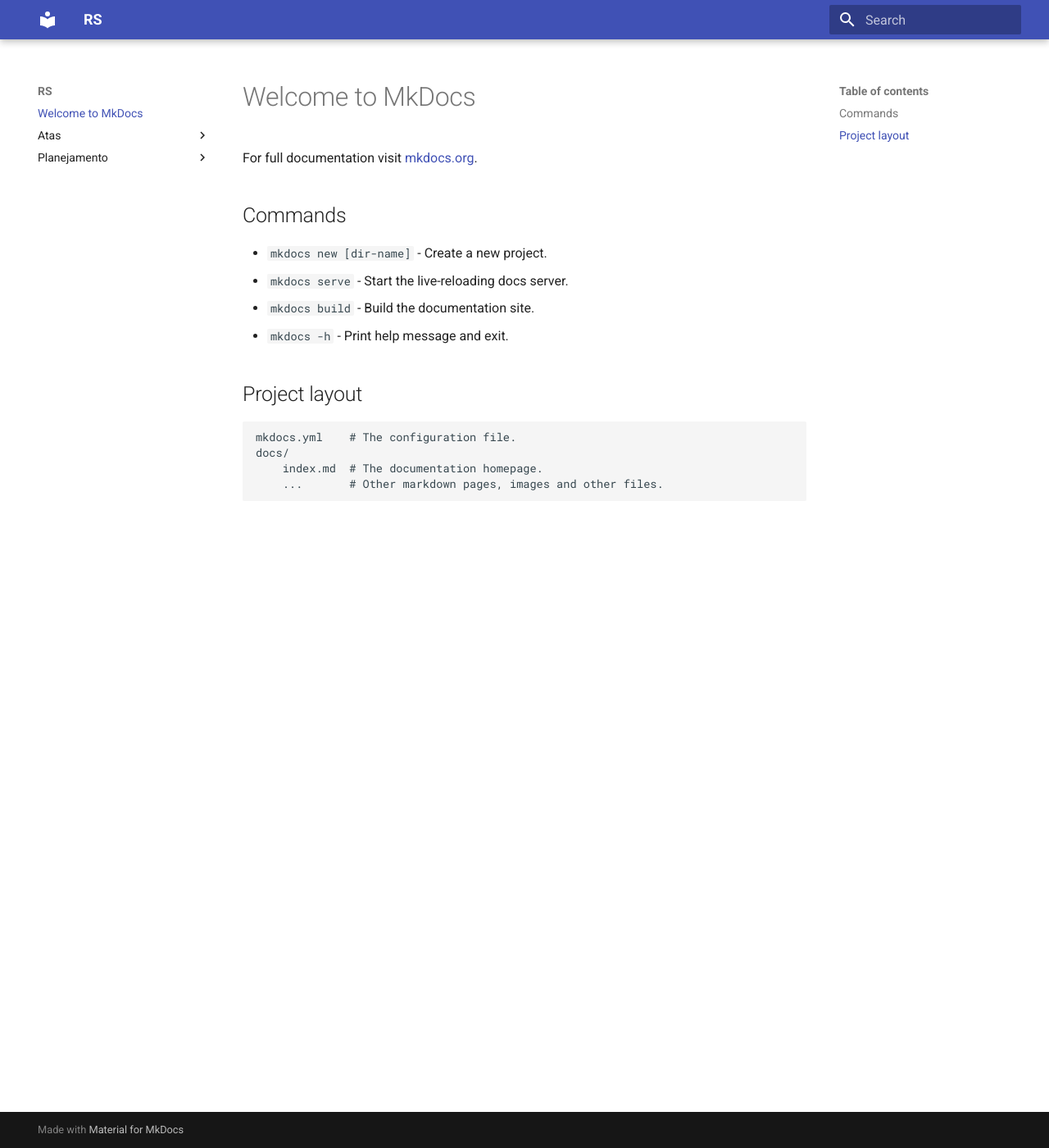
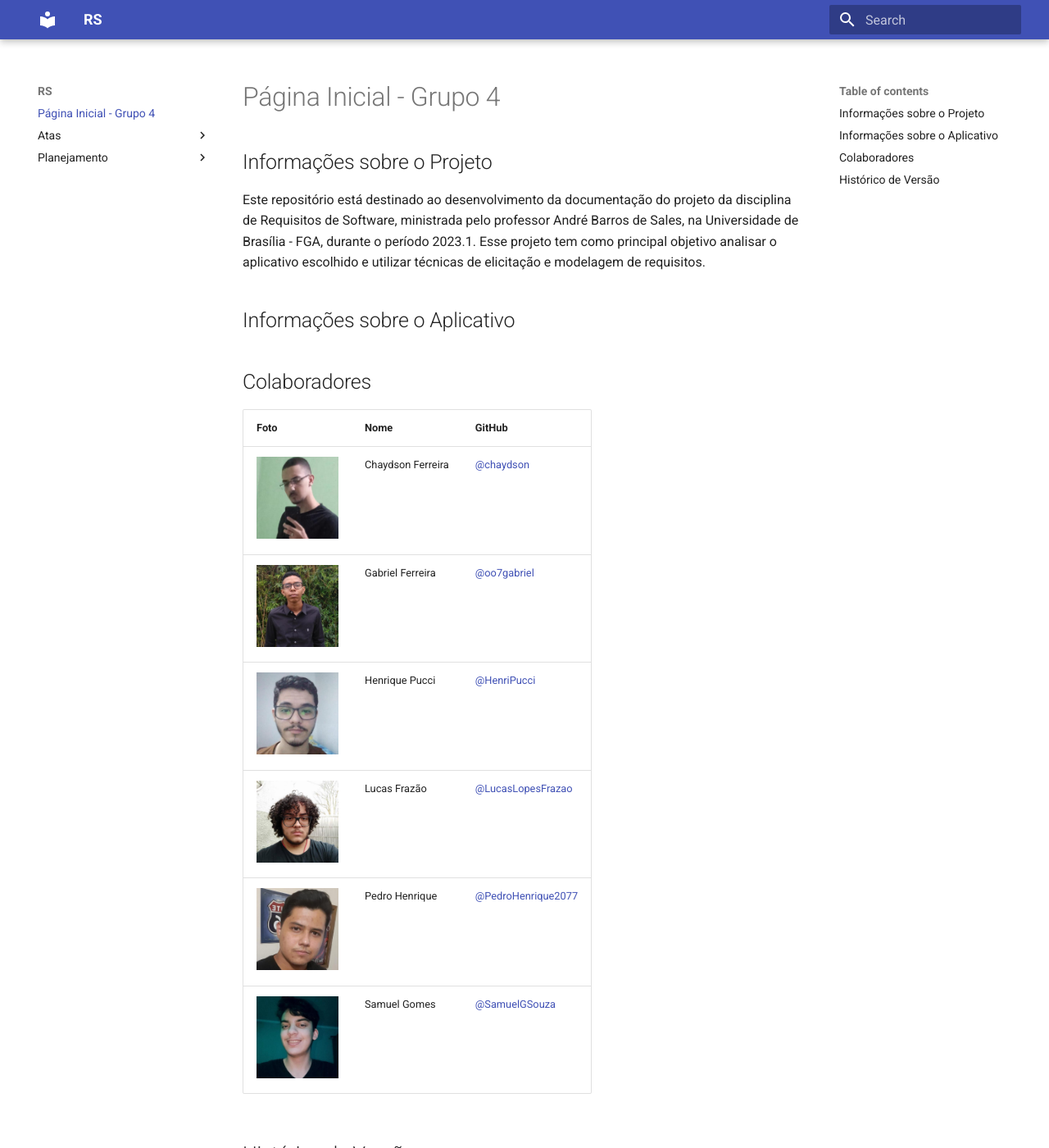
Before and after one commit to Requisitos-de-Software/2023.1-Booking, an MkDocs documentation site: the page built from docs/index.md, in a window 1280 px wide and 1400 px high. Shown: the whole window at 82% size. Built offline with MkDocs 1.6.1 and Material for MkDocs 9.7.7, drawn with Linux system fonts in a browser that asks for light colours; some of the changed text lies outside the part shown.

Commit message:
2-criando a pagina inicial do doc

```diff
--- a/docs/index.md
+++ b/docs/index.md
@@ -1,17 +1,23 @@
-# Welcome to MkDocs
+# Página Inicial - Grupo 4
 
-For full documentation visit [mkdocs.org](https://www.mkdocs.org).
+## Informações sobre o Projeto
 
-## Commands
+Este repositório está destinado ao desenvolvimento da documentação do projeto da disciplina de Requisitos de Software, ministrada pelo professor André Barros de Sales, na Universidade de Brasília - FGA, durante o período 2023.1. Esse projeto tem como principal objetivo analisar o aplicativo escolhido e utilizar técnicas de elicitação e modelagem de requisitos.
 
-* `mkdocs new [dir-name]` - Create a new project.
-* `mkdocs serve` - Start the live-reloading docs server.
-* `mkdocs build` - Build the documentation site.
-* `mkdocs -h` - Print help message and exit.
+## Informações sobre o Aplicativo
 
-## Project layout
+## Colaboradores
 
-    mkdocs.yml    # The configuration file.
-    docs/
-        index.md  # The documentation homepage.
-        ...       # Other markdown pages, images and other files.
+| Foto                                                  | Nome | GitHub                                              |
+| ----------------------------------------------------- | ----- | --------------------------------------------------- |
+| <img src="./assets/team/Chaydson.jpeg" width="100"> | Chaydson Ferreira | [@chaydson](https://github.com/chaydson)           |
+| <img src="./assets/team/Gabriel.jpeg" width="100"> | Gabriel Ferreira  | [@oo7gabriel](https://github.com/oo7gabriel)       |
+| <img src="./assets/team/Henrique.jpeg" width="100">| Henrique Pucci    | [@HenriPucci](https://github.com/HenriPucci)                                         |
+| <img src="./assets/team/Lucas.jpeg" width="100">| Lucas Frazão  | [@LucasLopesFrazao](https://github.com/LucasLopesFrazao)     |
+| <img src="./assets/team/Pedro.jpeg" width="100">| Pedro Henrique     | [@PedroHenrique2077](https://github.com/PedroHenrique2077) |
+| <img src="./assets/team/Samuel.jpeg" width="100"> | Samuel Gomes      | [@SamuelGSouza](https://github.com/SamuelGSouza)         |
+
+## Histórico de Versão
+| Versão | Data       | Descrição            | Autor(es) | Revisor(es) |
+|--------|------------|----------------------|-----------|-------------|
+| 1.0    | 07/04/2023 | Criação Página Inicial | Henrique     | ...         |
```
Also changed, not shown: docs/assets/team/Chaydson.jpeg (added), docs/assets/team/Gabriel.jpeg (added), docs/assets/team/Henrique.jpeg (added), docs/assets/team/Lucas.jpeg (added), docs/assets/team/Pedro.jpeg (added), docs/assets/team/Samuel.jpeg (added).
